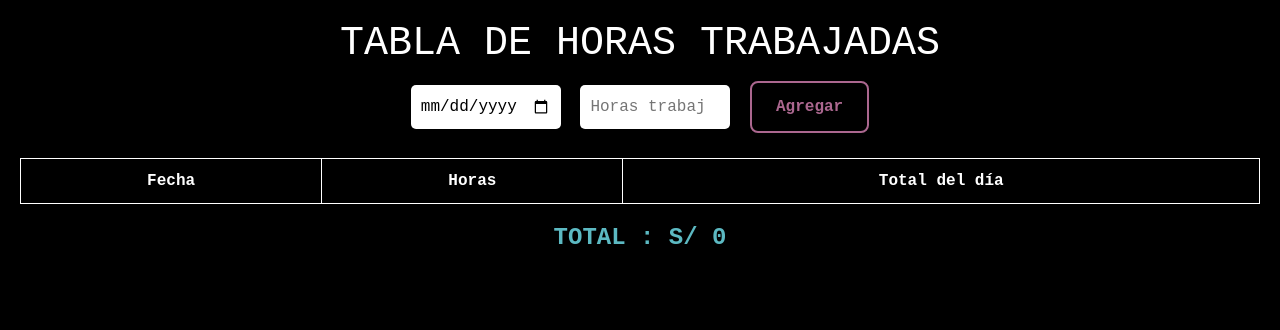
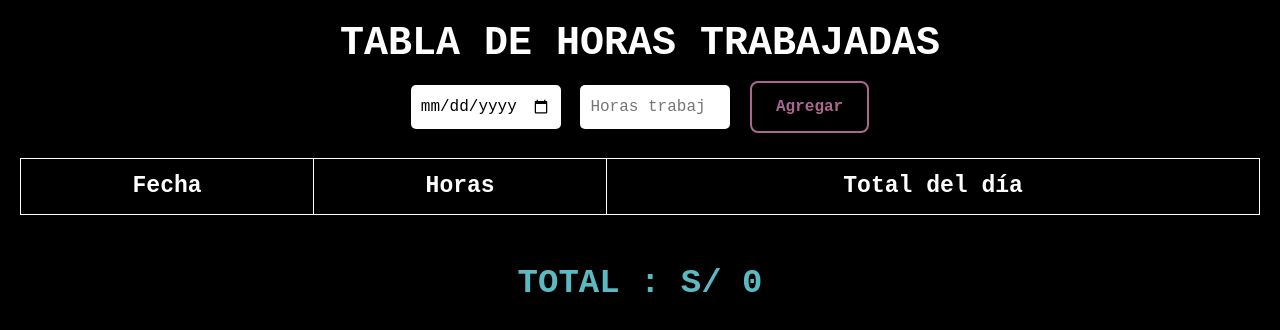
Before and after one commit to MG2025-coder/-proyecto2, a plain HTML site: page index.html in a window 1280 px wide. Drawn offline with nearby package versions, Linux system fonts and the light colour scheme.

Commit message:
version final

```diff
--- a/index.html
+++ b/index.html
@@ -22,7 +22,7 @@
     </tr>
   </table>
 
-  <h2 id="totalMes">TOTAL : S/ 0</h2>
+  <h2 id="totalMes" class="mt-5">TOTAL : S/ 0</h2>
 
   <script src="script.js"> </script>
   <script src="https://cdn.jsdelivr.net/npm/bootstrap@5.3.5/dist/js/bootstrap.bundle.min.js" integrity="sha384-k6d4wzSIapyDyv1kpU366/PK5hCdSbCRGRCMv+eplOQJWyd1fbcAu9OCUj5zNLiq" crossorigin="anonymous"></script>
--- a/style.css
+++ b/style.css
@@ -7,6 +7,7 @@ body {
 
   h1, h2 {
     text-align: center;
+    font-weight: bold;
   }
 
   table {
@@ -17,11 +18,14 @@ body {
 
   table, th, td {
     border: 1px solid #fff;
+    font-size: larger;
+    font-weight: bold;
   }
 
   th, td {
     padding: 10px;
     text-align: center;
+
   }
 
   input, button {
@@ -59,7 +63,7 @@ body {
   #totalMes {
     font-weight: bold;
     color: #5cb9c2;
-    font-size: 24px;
+    font-size: 34px;
     margin-top: 20px;
   }
 
```
